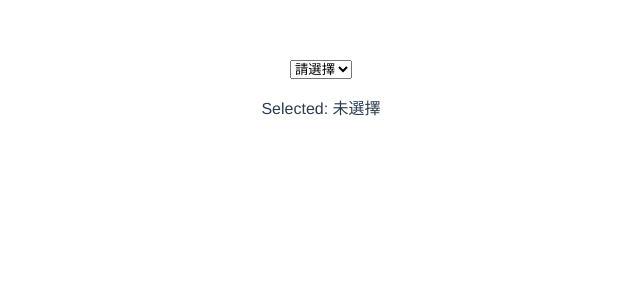
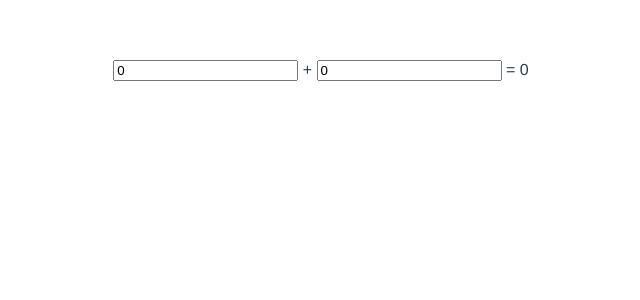
Before and after one commit to erwinchang/vue-example, a Vue app in the folder my-vite/: page / in a window 1280 px wide. Shown: the top 300 px of the page, without its empty margins (319-959 px from the left). Built offline with nearby package versions, Linux system fonts and the light colour scheme.

Commit message:
patch example

```diff
--- a/my-vite/src/App.vue
+++ b/my-vite/src/App.vue
@@ -2,18 +2,18 @@
 export default{
   data(){
     return {
-      selected: ''
+      num1: 0,
+      num2: 0
+    }
+  },
+  computed:{
+    sum(){
+      return this.num1 + this.num2
     }
   }
 }
 </script>
 
 <template>
-  <select v-model="selected">
-    <option disabled value="">請選擇</option>
-    <option value="台北市">台北市</option>
-    <option value="台中市">台中市</option>
-    <option value="台南市">台南市</option>
-  </select>
-  <p>Selected: {{ selected || '未選擇' }} </p>
+<input v-model="num1" /> + <input v-model="num2" /> = {{ sum }}
 </template>
```
Also changed, not shown: 1 other file (tests, documents, lock files or other folders).
